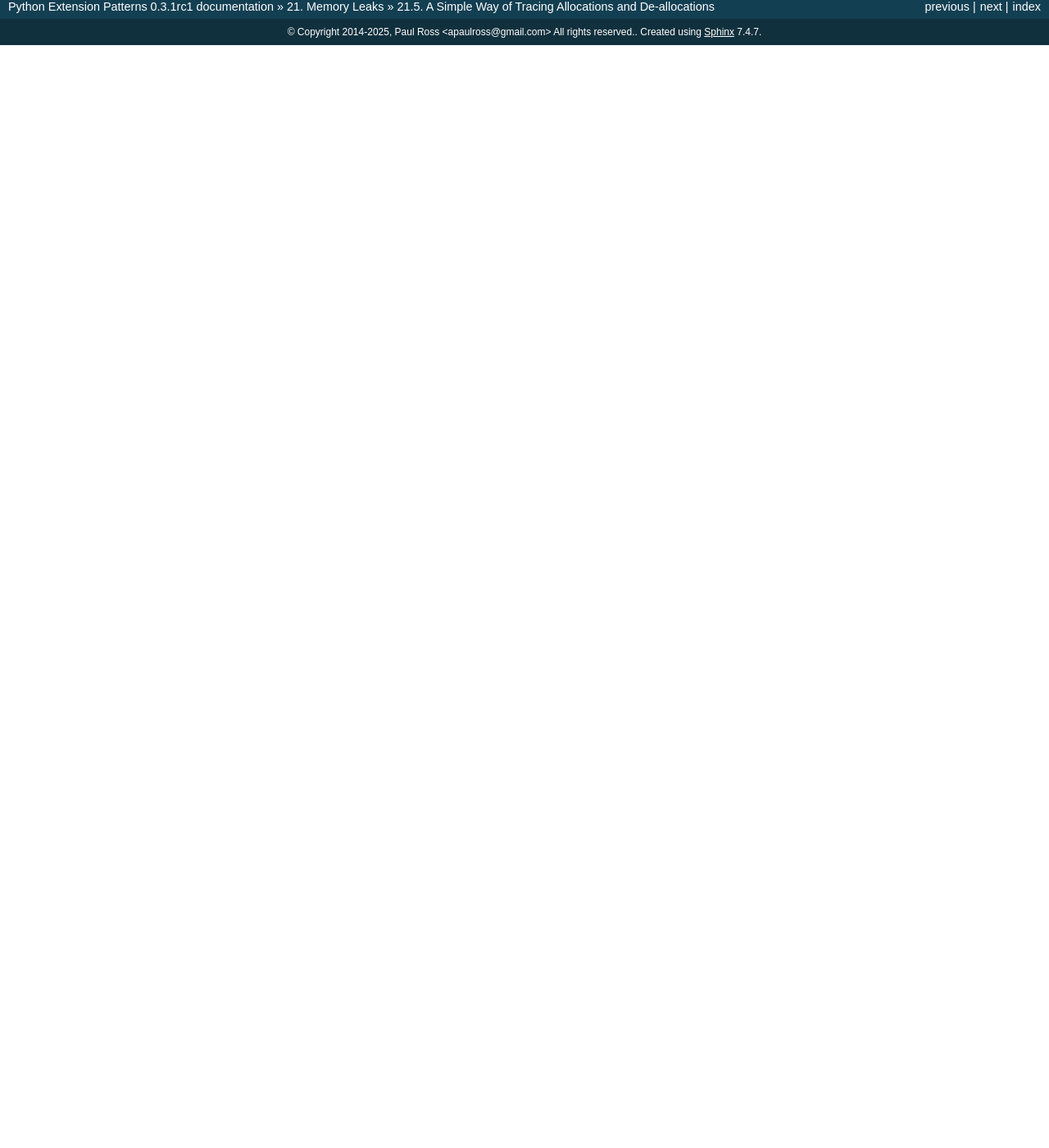
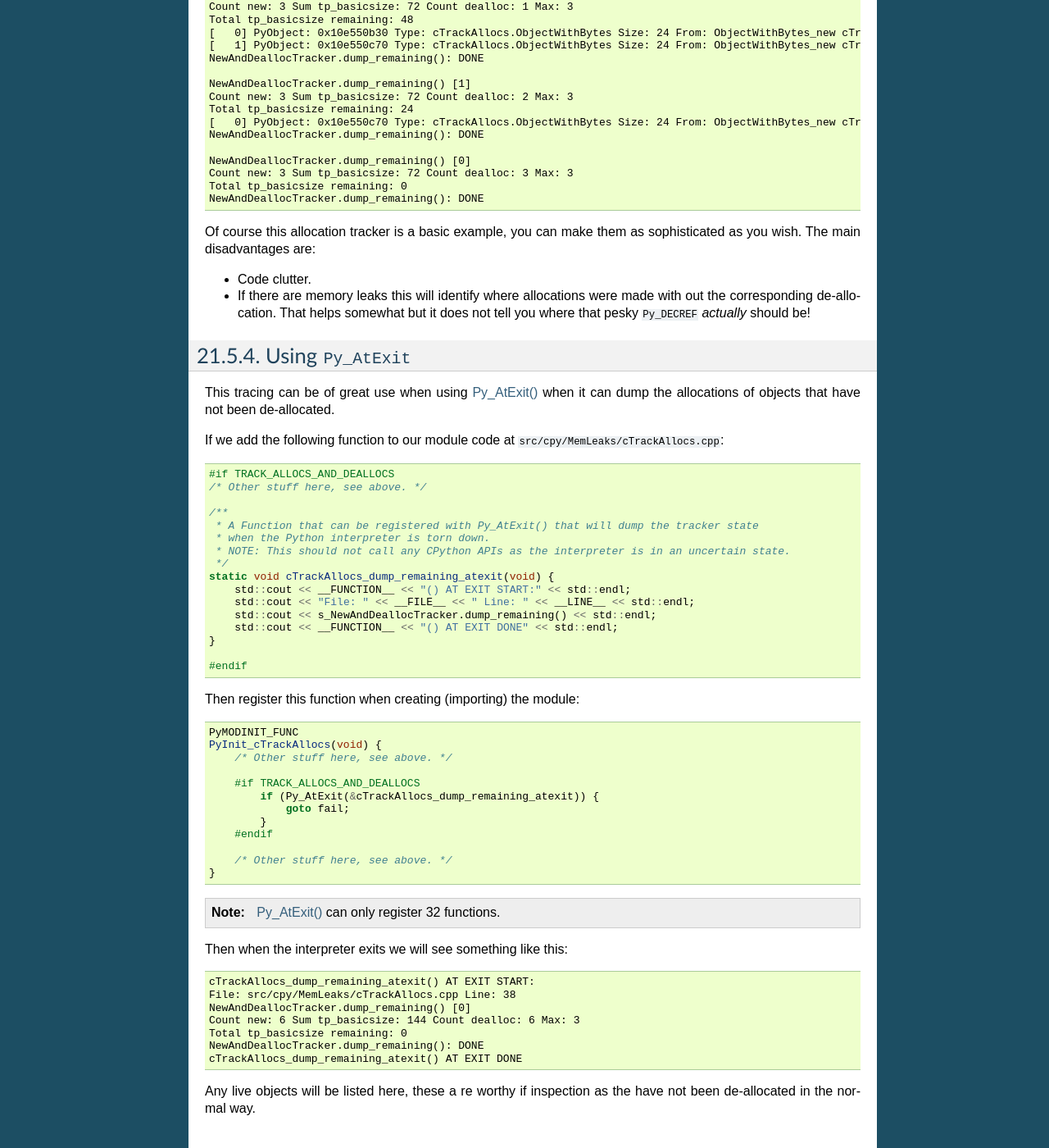
Before and after one commit to paulross/PythonExtensionPatterns, a Sphinx documentation site: the page built from doc/sphinx/source/memory_leaks/trace_allocs.rst, in a window 1280 px wide and 1400 px high, scrolled down 5098 px. Shown: the whole window at 82% size. Built offline with Sphinx 7.4.7, drawn with Linux system fonts in a browser that asks for light colours; before the commit the page ends 5153 px from its top, so only the background shows below that; some of the changed text lies outside the part shown.

Commit message:
Add support for Py_AtExit().

```diff
--- a/doc/sphinx/source/debugging/pyatexit.rst
+++ b/doc/sphinx/source/debugging/pyatexit.rst
@@ -8,7 +8,7 @@
     :maxdepth: 3
 
 .. index::
-    single: Debugging; pyatexit
+    single: Debugging; Py_AtExit
 
 =======================================================
 Instrumenting the Python Process for Your Structures
--- a/doc/sphinx/source/memory_leaks/trace_allocs.rst
+++ b/doc/sphinx/source/memory_leaks/trace_allocs.rst
@@ -1,5 +1,9 @@
 .. moduleauthor:: Paul Ross <apaulross@gmail.com>
 .. sectionauthor:: Paul Ross <apaulross@gmail.com>
+
+.. raw:: latex
+
+    \pagebreak
 
 .. _memory-leaks.trace_allocs:
 
@@ -11,44 +15,69 @@
 A Simple Way of Tracing Allocations and De-allocations
 ======================================================
 
-Here is a simple way of instrumenting a module to trace the allocations and de-allocations of objects in that module.
+Here is a simple way of instrumenting a CPython module to trace the allocations and de-allocations of
+objects in that module.
 
 A Tracking Class
 ======================================================
 
 First the class declaration, this keeps a record of where each ``PyObject`` was allocated,
 it also hold some allocation summary statistics.
+The declaration and definition are in ``src/cpy/MemLeaks/TrackAllocs.h``
+and ``src/cpy/MemLeaks/TrackAllocs.cpp``.
 
-The declaration and definition are in ``src/cpy/MemLeaks/TrackAllocs.h``
-and ``src/cpy/MemLeaks/TrackAllocs.cpp``:
+First we have a simple struct to record the place of allocation:
 
 .. code-block:: c++
 
+    /** POD class that contains the location of the new instance creation. */
     struct NewAndDeallocTrackedValue {
         std::string function;
         std::string file;
         int line;
     };
 
+Then the tracker, essentially this contains a map of ``<PyObject *, struct NewAndDeallocTrackedValue>`` of
+all the currently live objects along with some overall statistics:
+
+.. code-block:: c++
+
     class NewAndDeallocTracker {
     public:
+        /** Add a new instance of an object to the map. */
         int add_new(PyObject *op, const char *function, const char *file, int line);
+
+        /** Remove an instance of an object from the map. */
         int add_dealloc(PyObject *op);
+
+        /** Returns a summary string of all the currently live objects. */
         std::string dump_remaining();
+
+        /** Access methods. */
+        /** Return the total number of currently live objects. */
         size_t len() const { return m_tracker_map.size(); }
+
+        /** Return the total number of new objects ever created. */
         size_t total_new() const { return m_total_new; }
+
+        /** Return the total tp_basicsize of new objects ever created. */
         size_t total_tp_basicsize() const { return m_total_tp_basicsize; }
+
+        /** Return the total number of objects ever de-allocated. */
         size_t total_dealloc() const { return m_total_dealloc; }
+
+        /** Return the maximum number of allocations at any time. */
         size_t max_allocs() const { return m_max_allocs; }
-    private:
-        std::map<PyObject*, struct NewAndDeallocTrackedValue> m_tracker_map;
+
+    protected:
+        std::map<PyObject *, struct NewAndDeallocTrackedValue> m_tracker_map;
         size_t m_total_new = 0;
         size_t m_total_tp_basicsize = 0;
         size_t m_total_dealloc = 0;
         size_t m_max_allocs = 0;
     };
 
-The implementation of ``add_new()`` is as follows:
+The implementation of ``add_new()`` is:
 
 .. code-block:: c++
 
@@ -64,7 +93,9 @@ The implementation of ``add_new()`` is as follows:
         m_tracker_map[op] = {function, file, line};
         m_total_new++;
         m_total_tp_basicsize += op->ob_type->tp_basicsize;
-        m_max_allocs = m_tracker_map.size() > m_max_allocs ? m_tracker_map.size() : m_max_allocs;
+        if (m_max_allocs < m_tracker_map.size()) {
+            m_max_allocs = m_tracker_map.size();
+        }
         return 0;
     }
 
@@ -136,6 +167,9 @@ If this macro is non-zero then the following code becomes active:
 
 - A statically allocated instance of the ``NewAndDeallocTracker``.
 - A couple of module level methods that allow us to extract the information the allocation tracker holds.
+- Registering a function that is called when the Python interpreter is torn down.
+  This function reports all relevant objects that have not been de-allocated, in other words, leaked.
+  See :ref:`memory-leaks.trace_allocs.Py_AtExit`.
 
 Here is that code:
 
@@ -345,3 +379,74 @@ The main disadvantages are:
 - Code clutter.
 - If there are memory leaks this will identify where allocations were made with out the corresponding de-allocation.
   That helps somewhat but it does not tell you where that pesky ``Py_DECREF`` *actually* should be!
+
+.. _Py_AtExit(): https://docs.python.org/3/c-api/sys.html#c.Py_AtExit
+
+.. _memory-leaks.trace_allocs.Py_AtExit:
+
+.. index::
+    single: Debugging; Py_AtExit
+    single: Memory Leaks; Py_AtExit
+
+Using ``Py_AtExit``
+==========================
+
+This tracing can be of great use when using `Py_AtExit()`_ when it can dump the allocations of objects that have
+not been de-allocated.
+
+If we add the following function to our module code at ``src/cpy/MemLeaks/cTrackAllocs.cpp``:
+
+.. code-block:: c
+
+    #if TRACK_ALLOCS_AND_DEALLOCS
+    /* Other stuff here, see above. */
+
+    /**
+     * A Function that can be registered with Py_AtExit() that will dump the tracker state
+     * when the Python interpreter is torn down.
+     * NOTE: This should not call any CPython APIs as the interpreter is in an uncertain state.
+     */
+    static void cTrackAllocs_dump_remaining_atexit(void) {
+        std::cout << __FUNCTION__ << "() AT EXIT START:" << std::endl;
+        std::cout << "File: " << __FILE__ << " Line: " << __LINE__ << std::endl;
+        std::cout << s_NewAndDeallocTracker.dump_remaining() << std::endl;
+        std::cout << __FUNCTION__ << "() AT EXIT DONE" << std::endl;
+    }
+
+    #endif
+
+Then register this function when creating (importing) the module:
+
+.. code-block:: c
+
+    PyMODINIT_FUNC
+    PyInit_cTrackAllocs(void) {
+        /* Other stuff here, see above. */
+
+        #if TRACK_ALLOCS_AND_DEALLOCS
+            if (Py_AtExit(&cTrackAllocs_dump_remaining_atexit)) {
+                goto fail;
+            }
+        #endif
+
+        /* Other stuff here, see above. */
+    }
+
+.. note::
+
+     `Py_AtExit()`_ can only register 32 functions.
+
+Then when the interpreter exits we will see something like this:
+
+.. code-block:: text
+
+    cTrackAllocs_dump_remaining_atexit() AT EXIT START:
+    File: src/cpy/MemLeaks/cTrackAllocs.cpp Line: 38
+    NewAndDeallocTracker.dump_remaining() [0]
+    Count new: 6 Sum tp_basicsize: 144 Count dealloc: 6 Max: 3
+    Total tp_basicsize remaining: 0
+    NewAndDeallocTracker.dump_remaining(): DONE
+    cTrackAllocs_dump_remaining_atexit() AT EXIT DONE
+
+Any live objects will be listed here, these a re worthy if inspection as the have not been de-allocated
+in the normal way.
```
Also changed, not shown: other parts of doc/sphinx/source/memory_leaks/trace_allocs.rst (+1 -1 lines), 3 other files.
